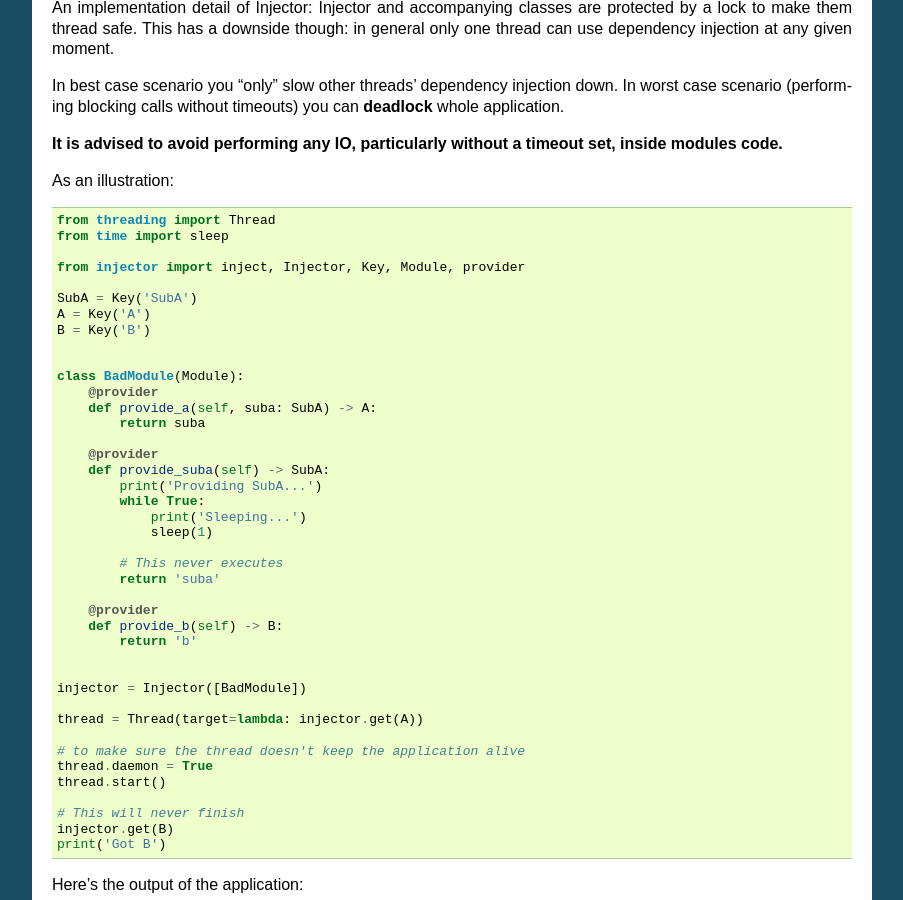
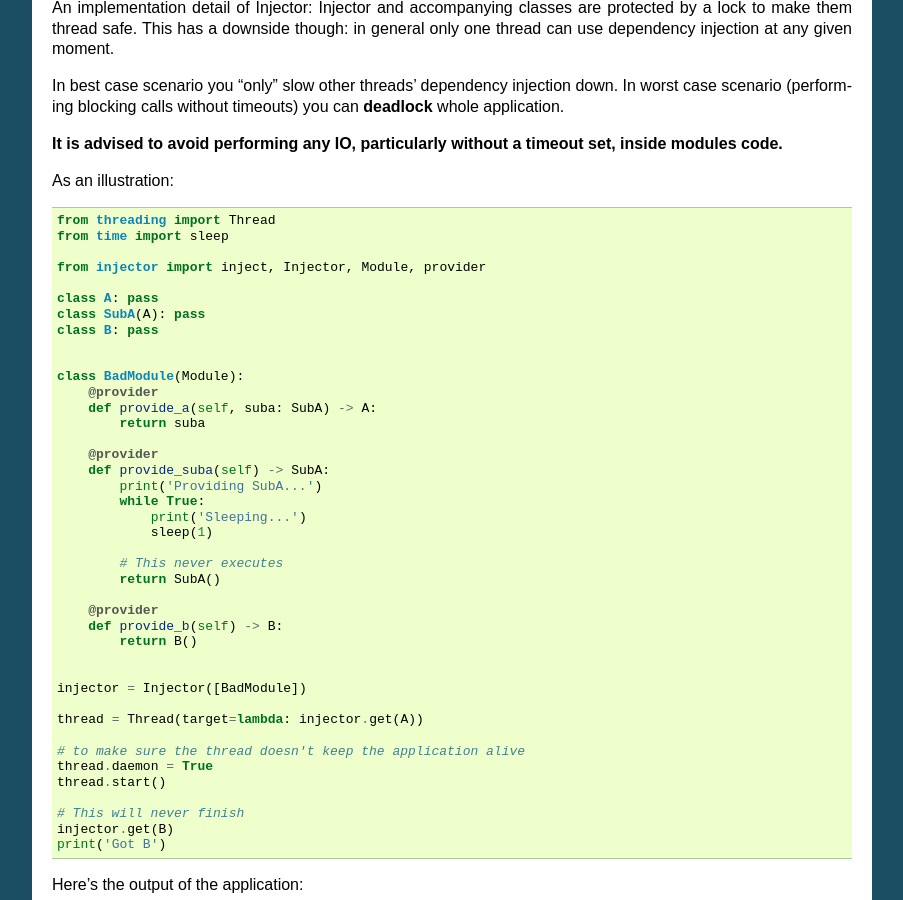
Before and after one commit to python-injector/injector, a Sphinx documentation site: the page built from docs/practices.rst, in a window 1280 px wide and 900 px high, scrolled down 1656 px. Shown: the whole window, without its empty margins (198-1101 px from the left). Built offline with Sphinx 7.4.7, drawn with Linux system fonts in a browser that asks for light colours.

```diff
--- a/docs/practices.rst
+++ b/docs/practices.rst
@@ -126,11 +126,11 @@ As an illustration:
     from threading import Thread
     from time import sleep
 
-    from injector import inject, Injector, Key, Module, provider
+    from injector import inject, Injector, Module, provider
 
-    SubA = Key('SubA')
-    A = Key('A')
-    B = Key('B')
+    class A: pass
+    class SubA(A): pass
+    class B: pass
 
 
     class BadModule(Module):
@@ -146,11 +146,11 @@ As an illustration:
                 sleep(1)
 
             # This never executes
-            return 'suba'
+            return SubA()
 
         @provider
         def provide_b(self) -> B:
-            return 'b'
+            return B()
 
 
     injector = Injector([BadModule])
```
Also changed, not shown: docs/terminology.rst (+0 -9 lines).
